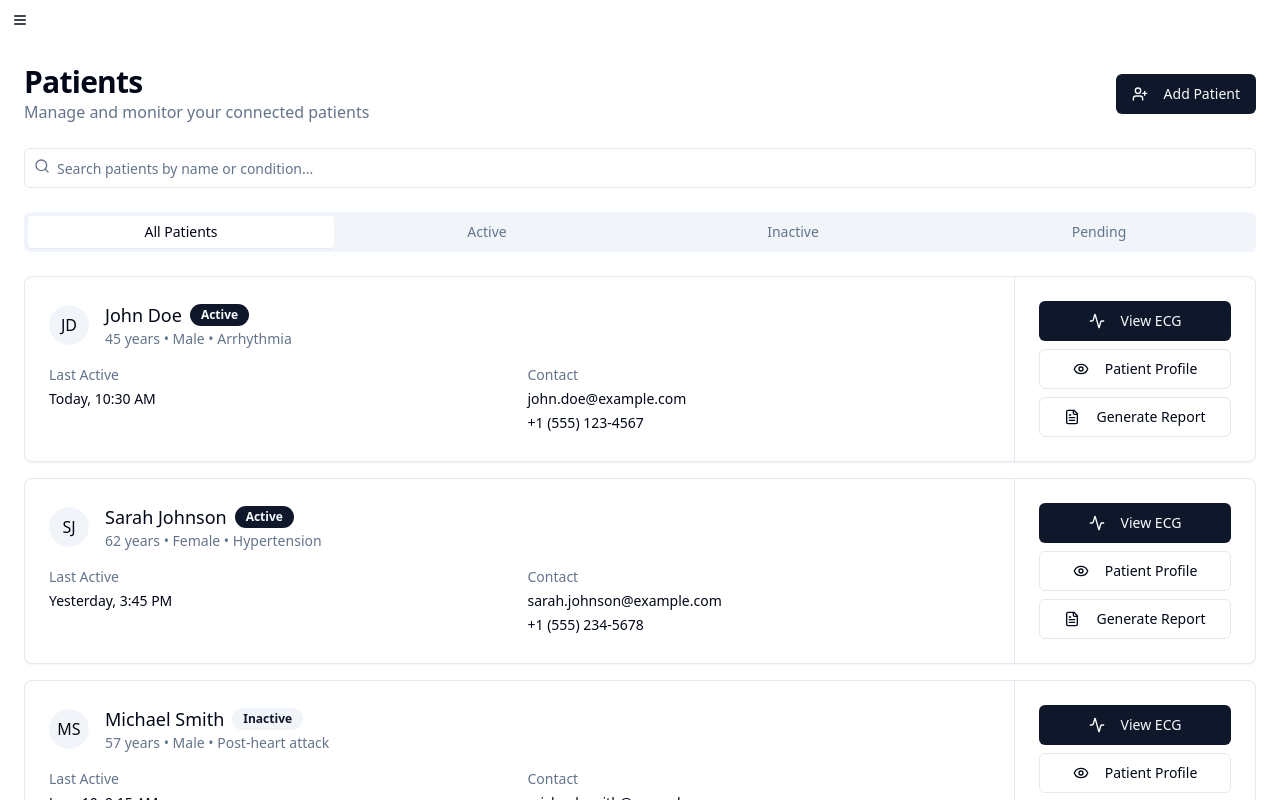
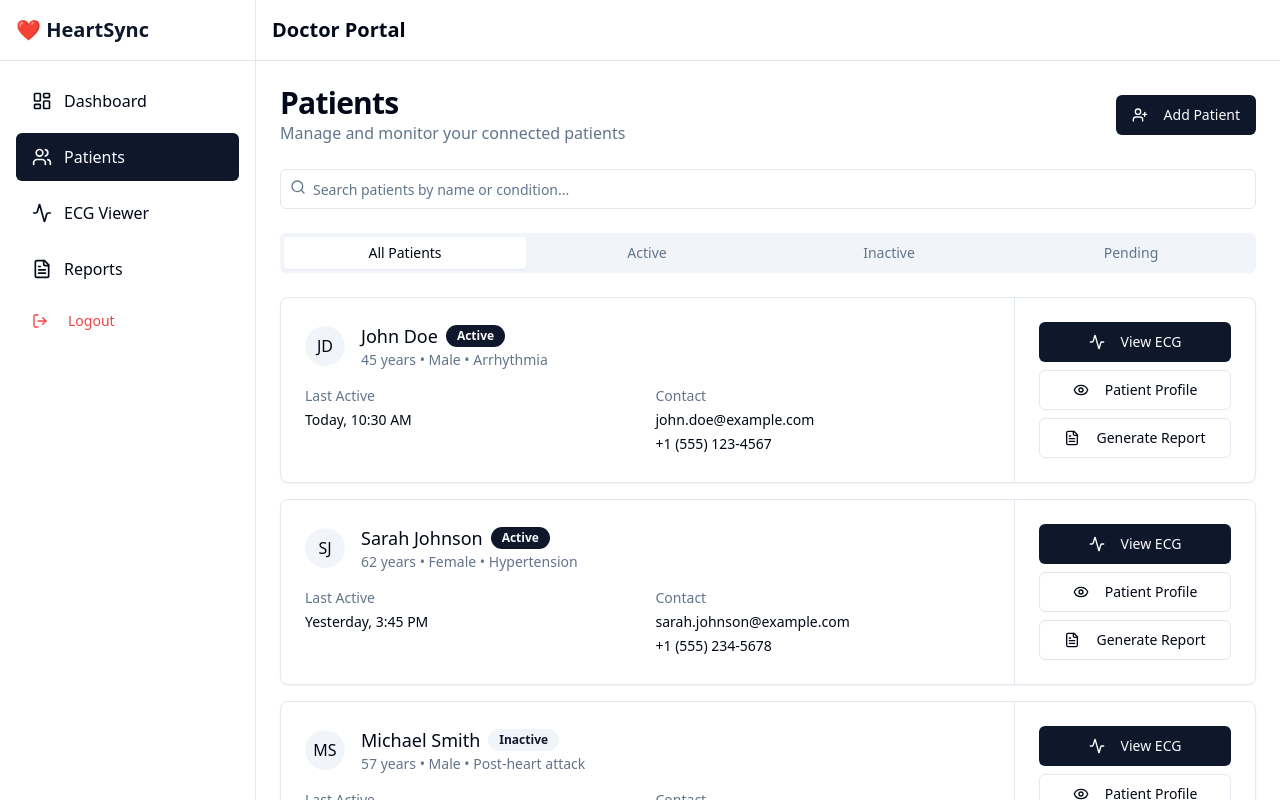
Before and after one commit to shubhamjaiswal69/heartsync-ecg-monitoring-system-, a React (Vite) app: page /doctor/patients in a window 1280 px wide. Shown: the top 800 px of the page. Built offline with nearby package versions, Linux system fonts and the light colour scheme.

Commit message:
Reverted to commit 948be4d58dae38516af719f546666fd1b294fac2

```diff
--- a/src/components/layout/DashboardLayout.tsx
+++ b/src/components/layout/DashboardLayout.tsx
@@ -1,7 +1,16 @@
 
 import { ReactNode } from "react";
-import { useNavigate } from "react-router-dom";
-import RightSideMenu from "./RightSideMenu";
+import { Link, useLocation, useNavigate } from "react-router-dom";
+import { Button } from "@/components/ui/button";
+import {
+  LayoutDashboard,
+  Activity,
+  UserPlus,
+  History,
+  FileText,
+  Users,
+  LogOut
+} from "lucide-react";
 
 interface DashboardLayoutProps {
   children: ReactNode;
@@ -9,20 +18,117 @@ interface DashboardLayoutProps {
 }
 
 const DashboardLayout = ({ children, userType }: DashboardLayoutProps) => {
+  const location = useLocation();
   const navigate = useNavigate();
+
+  const isActive = (path: string) => {
+    return location.pathname === path;
+  };
 
   const handleLogout = () => {
     // In a real app with Supabase, this would sign out the user
     navigate("/");
   };
 
+  const patientLinks = [
+    {
+      name: "Dashboard",
+      path: "/patient/dashboard",
+      icon: <LayoutDashboard className="h-5 w-5" />
+    },
+    {
+      name: "ECG Viewer",
+      path: "/patient/ecg-viewer",
+      icon: <Activity className="h-5 w-5" />
+    },
+    {
+      name: "Invite Doctor",
+      path: "/patient/invite-doctor",
+      icon: <UserPlus className="h-5 w-5" />
+    },
+    {
+      name: "History",
+      path: "/patient/history",
+      icon: <History className="h-5 w-5" />
+    },
+    {
+      name: "Reports",
+      path: "/patient/reports",
+      icon: <FileText className="h-5 w-5" />
+    }
+  ];
+
+  const doctorLinks = [
+    {
+      name: "Dashboard",
+      path: "/doctor/dashboard",
+      icon: <LayoutDashboard className="h-5 w-5" />
+    },
+    {
+      name: "Patients",
+      path: "/doctor/patients",
+      icon: <Users className="h-5 w-5" />
+    },
+    {
+      name: "ECG Viewer",
+      path: "/doctor/ecg-viewer",
+      icon: <Activity className="h-5 w-5" />
+    },
+    {
+      name: "Reports",
+      path: "/doctor/reports",
+      icon: <FileText className="h-5 w-5" />
+    }
+  ];
+
+  const links = userType === "patient" ? patientLinks : doctorLinks;
+
   return (
-    <div className="min-h-screen bg-background">
-      <RightSideMenu userType={userType} onLogout={handleLogout} />
+    <div className="min-h-screen flex flex-col md:flex-row bg-background">
+      {/* Sidebar */}
+      <div className="w-full md:w-64 bg-card border-r border-b md:border-b-0 md:min-h-screen">
+        <div className="p-4 border-b">
+          <Link to="/" className="flex items-center gap-2">
+            <span className="text-xl font-bold text-primary">❤️ HeartSync</span>
+          </Link>
+        </div>
+        <nav className="p-4 space-y-2">
+          {links.map((link) => (
+            <Link
+              key={link.path}
+              to={link.path}
+              className={`flex items-center gap-3 px-4 py-3 rounded-md transition-colors
+                ${isActive(link.path)
+                  ? "bg-primary text-primary-foreground"
+                  : "hover:bg-muted text-foreground"
+                }`
+              }
+            >
+              {link.icon}
+              <span>{link.name}</span>
+            </Link>
+          ))}
+          <Button
+            variant="ghost"
+            className="w-full justify-start text-destructive hover:text-destructive hover:bg-destructive/10 px-4 py-3 mt-6"
+            onClick={handleLogout}
+          >
+            <LogOut className="h-5 w-5 mr-3" />
+            <span>Logout</span>
+          </Button>
+        </nav>
+      </div>
 
       {/* Main Content */}
-      <div className="flex-1 min-h-screen p-4 md:p-6">
-        {children}
+      <div className="flex-1 flex flex-col min-h-screen">
+        <header className="bg-card border-b p-4">
+          <h1 className="text-xl font-semibold">
+            {userType === "patient" ? "Patient Portal" : "Doctor Portal"}
+          </h1>
+        </header>
+        <main className="flex-1 p-4 md:p-6">
+          {children}
+        </main>
       </div>
     </div>
   );
--- a/src/components/layout/RightSideMenu.tsx
+++ /dev/null
@@ -1,60 +0,0 @@
-import { Menu } from "lucide-react";
-import { Link } from "react-router-dom";
-import { Button } from "@/components/ui/button";
-import { Sheet, SheetContent, SheetHeader, SheetTitle, SheetTrigger } from "@/components/ui/sheet";
-import { LayoutDashboard, Users, Activity, FileText, LogOut } from "lucide-react";
-
-interface RightSideMenuProps {
-  userType: "patient" | "doctor";
-  onLogout: () => void;
-}
-
-const RightSideMenu = ({ userType, onLogout }: RightSideMenuProps) => {
-  const links = userType === "doctor" ? [
-    { name: "Dashboard", path: "/doctor/dashboard", icon: <LayoutDashboard className="h-5 w-5" /> },
-    { name: "Patients", path: "/doctor/patients", icon: <Users className="h-5 w-5" /> },
-    { name: "ECG Viewer", path: "/doctor/ecg-viewer", icon: <Activity className="h-5 w-5" /> },
-    { name: "Reports", path: "/doctor/reports", icon: <FileText className="h-5 w-5" /> }
-  ] : [
-    { name: "Dashboard", path: "/patient/dashboard", icon: <LayoutDashboard className="h-5 w-5" /> },
-    { name: "ECG Viewer", path: "/patient/ecg-viewer", icon: <Activity className="h-5 w-5" /> },
-    { name: "Reports", path: "/patient/reports", icon: <FileText className="h-5 w-5" /> }
-  ];
-
-  return (
-    <Sheet>
-      <SheetTrigger asChild>
-        <Button variant="ghost" size="icon" className="hover:bg-accent">
-          <Menu className="h-6 w-6" />
-        </Button>
-      </SheetTrigger>
-      <SheetContent side="right" className="w-[300px]">
-        <SheetHeader>
-          <SheetTitle>Menu</SheetTitle>
-        </SheetHeader>
-        <div className="flex flex-col gap-2 mt-6">
-          {links.map((link) => (
-            <Link
-              key={link.path}
-              to={link.path}
-              className="flex items-center gap-3 px-4 py-3 rounded-md transition-colors hover:bg-accent"
-            >
-              {link.icon}
-              <span>{link.name}</span>
-            </Link>
-          ))}
-          <Button
-            variant="ghost"
-            className="flex items-center gap-3 px-4 py-3 mt-4 w-full justify-start text-destructive hover:text-destructive hover:bg-destructive/10"
-            onClick={onLogout}
-          >
-            <LogOut className="h-5 w-5" />
-            <span>Logout</span>
-          </Button>
-        </div>
-      </SheetContent>
-    </Sheet>
-  );
-};
-
-export default RightSideMenu;
```
